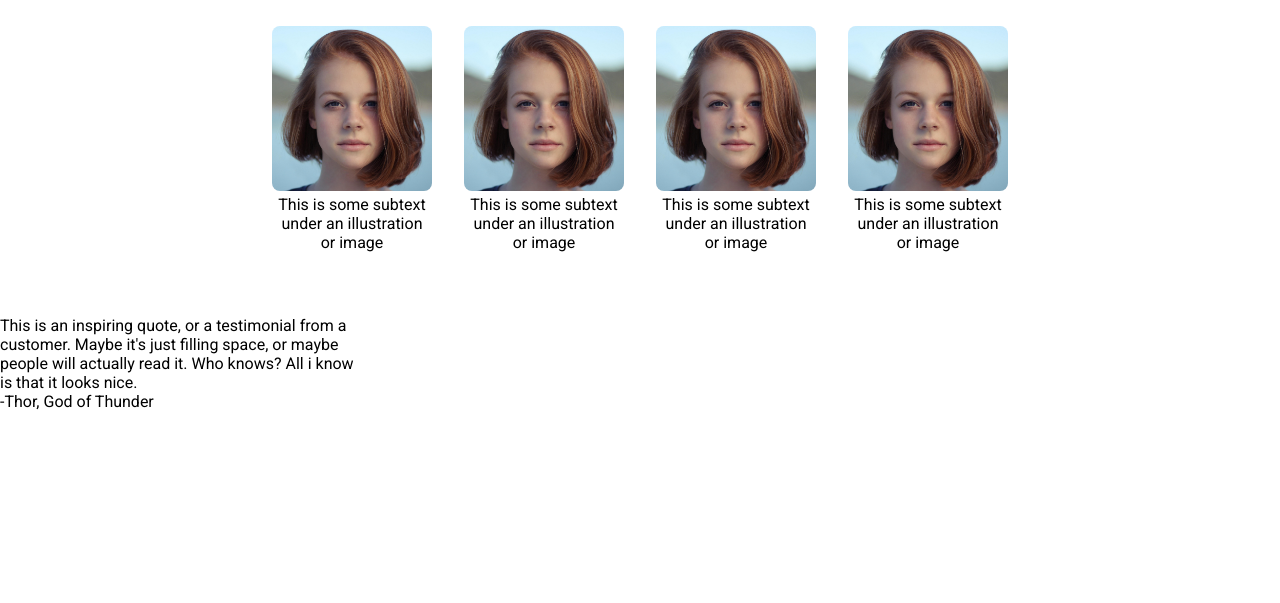
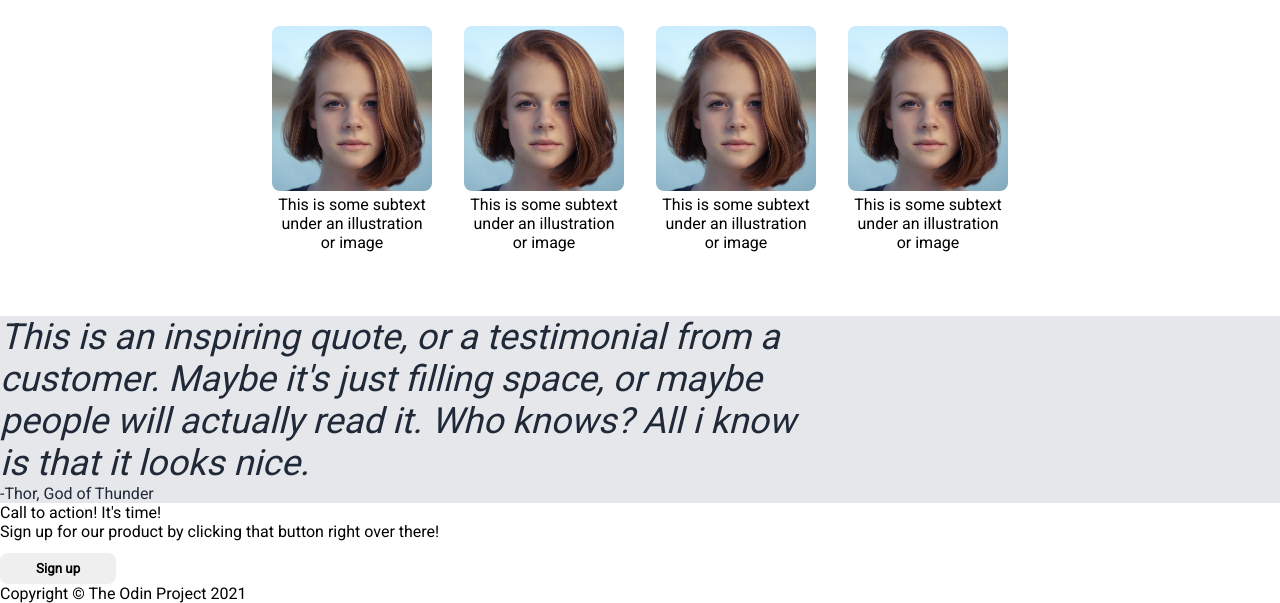
Before and after one commit to LaJuFA/landing-page, a plain HTML site: page index.html in a window 1280 px wide. Shown: the part 645-1248 px from the top of the page. Before the commit the page ends 1056 px from the top, so only its background shows below. Drawn offline with Linux system fonts and the light colour scheme.

Commit message:
Añadido el HTML de la seccion action y footer

```diff
--- a/index.html
+++ b/index.html
@@ -64,7 +64,7 @@
     </div>
 
     <div class="quote">
-        <p>
+        <p class="quote-main size-36">
             This is an inspiring quote, or a testimonial from a<br>
             customer. Maybe it's just filling space, or maybe<br>
             people will actually read it. Who knows? All i know<br>
@@ -73,5 +73,19 @@
 
         <p>-Thor, God of Thunder</p>
     </div>
+
+    <div class="action">
+        <div class="action-card">
+            <p>Call to action! It's time!</p>
+
+            <p>Sign up for our product by clicking that button right over there!</p>
+
+            <button>Sign up</button>
+        </div>
+    </div>
+
+    <div class="footer">
+        <p>Copyright &copy; The Odin Project 2021</p>
+    </div>
 </body>
 </html>
--- a/styles/style.css
+++ b/styles/style.css
@@ -107,3 +107,15 @@ button {
     width: 160px;
     border-radius: 8px;
 }
+
+/* Quote */
+
+.quote {
+    background-color: #E5E7EB;
+    color: #1F2937;
+}
+
+.quote-main {
+    font-style: italic;
+    font-weight: 100;
+}
```
